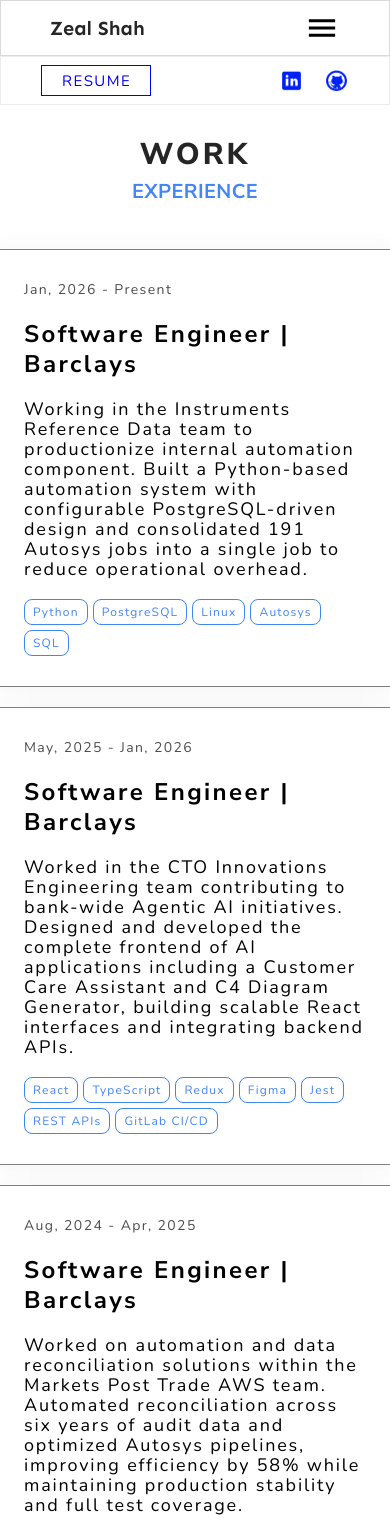
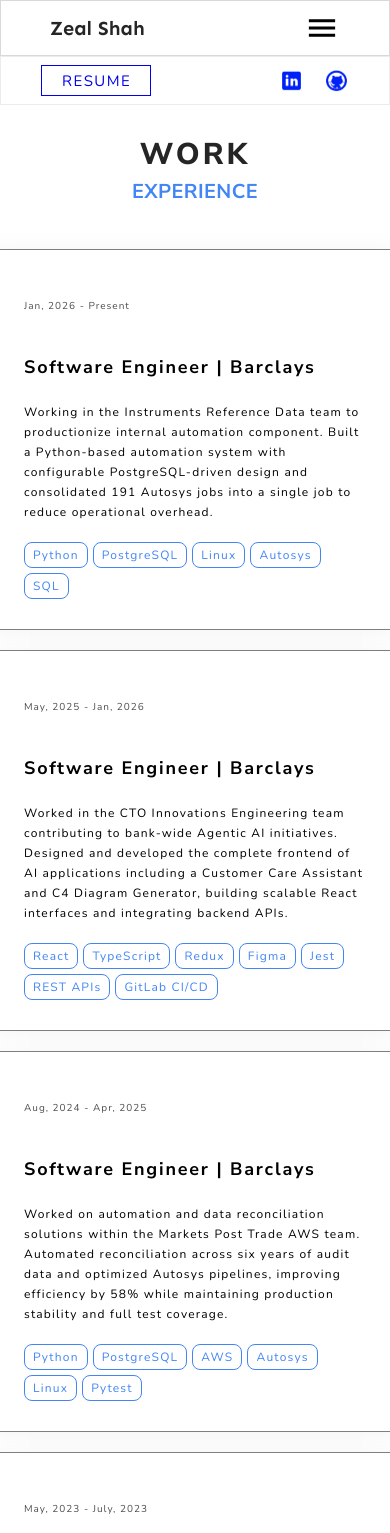
Before and after one commit to zealshah29/zeal-portfolio-v2, a React (Vite) app: page /#/work in a window 390 px wide. Shown: the top 1533 px of the page. Built offline with nearby package versions, Linux system fonts and the light colour scheme.

Commit message:
work responsiveness

```diff
--- a/src/pages/Work.tsx
+++ b/src/pages/Work.tsx
@@ -129,15 +129,15 @@
 
             {/* Barclays Role 1 */}
             <div className="w-full max-w-4xl justify-self-center shadow-[0px_2px_25px_rgba(0,_0,_0,_0.05)] bg-white flex flex-col items-start justify-center py-[30px] px-6 sm:px-8 md:px-10 gap-[20px] border-[0.1px] border-solid border-gray-400">
-              <div className="self-stretch relative text-sm tracking-[0.1em] text-gray-500">
+              <div className="self-stretch relative text-sm tracking-[0.1em] text-gray-500 flex items-center h-[52px] shrink-0 lg:text-smi md:text-2xs sm:text-3xs">
                 Jan, 2026 - Present
               </div>
 
-              <b className="self-stretch relative text-5xl tracking-[0.1em] leading-[30px] font-nunito-sans">
+              <b className="self-stretch relative text-5xl tracking-[0.1em] leading-[30px] font-nunito-sans lg:text-3xl md:text-xl sm:text-lg">
                 Software Engineer | Barclays
               </b>
 
-              <div className="self-stretch relative tracking-[0.1em] leading-[20px]">
+              <div className="self-stretch relative tracking-[0.1em] leading-[20px] lg:text-mini md:text-xs">
                 Working in the Instruments Reference Data team to productionize
                 internal automation component. Built a Python-based automation system with
                 configurable PostgreSQL-driven design and consolidated 191 Autosys jobs
@@ -158,15 +158,15 @@
 
             {/* Barclays Role 2 */}
             <div className="w-full max-w-4xl justify-self-center shadow-[0px_2px_25px_rgba(0,_0,_0,_0.05)] bg-white flex flex-col items-start justify-center py-[30px] px-6 sm:px-8 md:px-10 gap-[20px] border-[0.1px] border-solid border-gray-400">
-              <div className="self-stretch relative text-sm tracking-[0.1em] text-gray-500">
+              <div className="self-stretch relative text-sm tracking-[0.1em] text-gray-500 flex items-center h-[52px] shrink-0 lg:text-smi md:text-2xs sm:text-3xs">
                 May, 2025 - Jan, 2026
               </div>
 
-              <b className="self-stretch relative text-5xl tracking-[0.1em] leading-[30px] font-nunito-sans">
+              <b className="self-stretch relative text-5xl tracking-[0.1em] leading-[30px] font-nunito-sans lg:text-3xl md:text-xl sm:text-lg">
                 Software Engineer | Barclays
               </b>
 
-              <div className="self-stretch relative tracking-[0.1em] leading-[20px]">
+              <div className="self-stretch relative tracking-[0.1em] leading-[20px] lg:text-mini md:text-xs">
                 Worked in the CTO Innovations Engineering team contributing to bank-wide
                 Agentic AI initiatives. Designed and developed the complete frontend of AI
                 applications including a Customer Care Assistant and C4 Diagram Generator,
@@ -187,15 +187,15 @@
 
             {/* Barclays Role 3 */}
             <div className="w-full max-w-4xl justify-self-center shadow-[0px_2px_25px_rgba(0,_0,_0,_0.05)] bg-white flex flex-col items-start justify-center py-[30px] px-6 sm:px-8 md:px-10 gap-[20px] border-[0.1px] border-solid border-gray-400">
-              <div className="self-stretch relative text-sm tracking-[0.1em] text-gray-500">
+              <div className="self-stretch relative text-sm tracking-[0.1em] text-gray-500 flex items-center h-[52px] shrink-0 lg:text-smi md:text-2xs sm:text-3xs">
                 Aug, 2024 - Apr, 2025
               </div>
 
-              <b className="self-stretch relative text-5xl tracking-[0.1em] leading-[30px] font-nunito-sans">
+              <b className="self-stretch relative text-5xl tracking-[0.1em] leading-[30px] font-nunito-sans lg:text-3xl md:text-xl sm:text-lg">
                 Software Engineer | Barclays
               </b>
 
-              <div className="self-stretch relative tracking-[0.1em] leading-[20px]">
+              <div className="self-stretch relative tracking-[0.1em] leading-[20px] lg:text-mini md:text-xs">
                 Worked on automation and data reconciliation solutions within the Markets
                 Post Trade AWS team. Automated reconciliation across six years of audit
                 data and optimized Autosys pipelines, improving efficiency by 58% while
```
